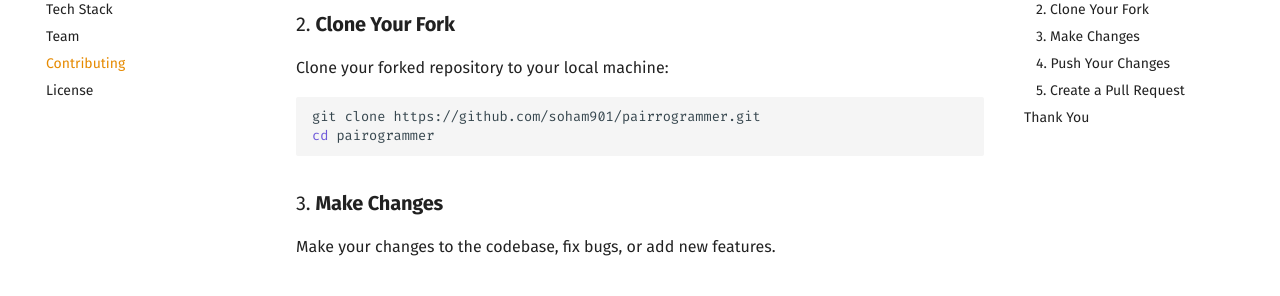
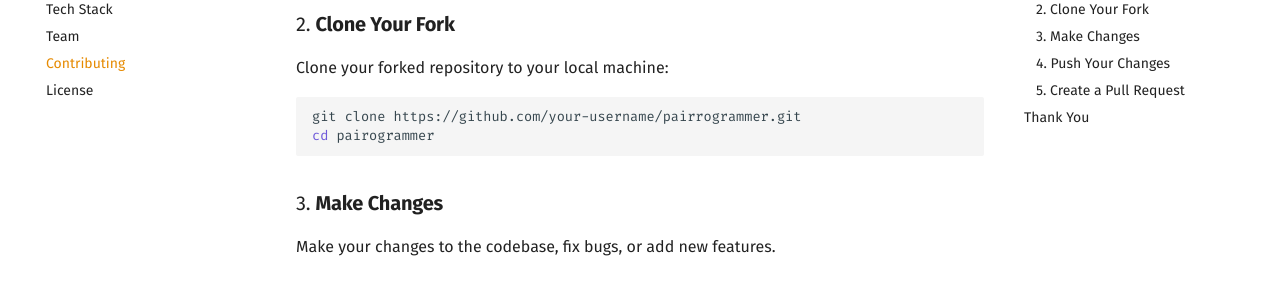
Before and after one commit to soham901/pairrogrammer, an MkDocs documentation site: the page built from docs/contributing.md, in a window 1280 px wide and 900 px high, scrolled down 424 px. Shown: the part 152-448 px from the top of the window. Built offline with MkDocs 1.6.1 and Material for MkDocs 9.7.7, drawn with Linux system fonts in a browser that asks for light colours; some of the changed lines change nothing that is shown.

Commit message:
chore: fix typo in contributing.md

````diff
--- a/docs/contributing.md
+++ b/docs/contributing.md
@@ -17,7 +17,7 @@ Start by forking the Pairrogrammer repository to your own GitHub account:
 Clone your forked repository to your local machine:
 
 ```bash
-git clone https://github.com/soham901/pairrogrammer.git
+git clone https://github.com/your-username/pairrogrammer.git
 cd pairogrammer
 ```
 
````
